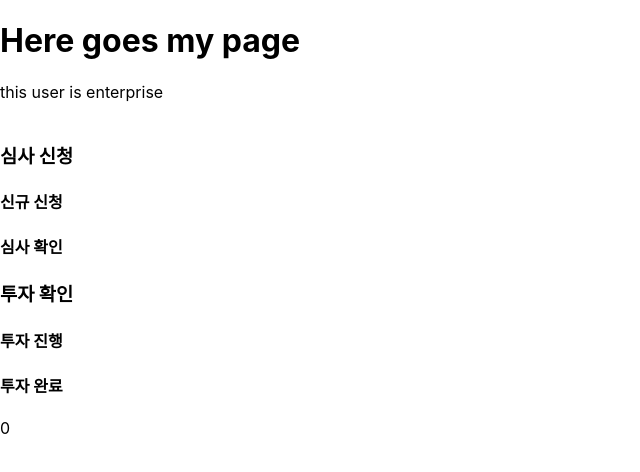
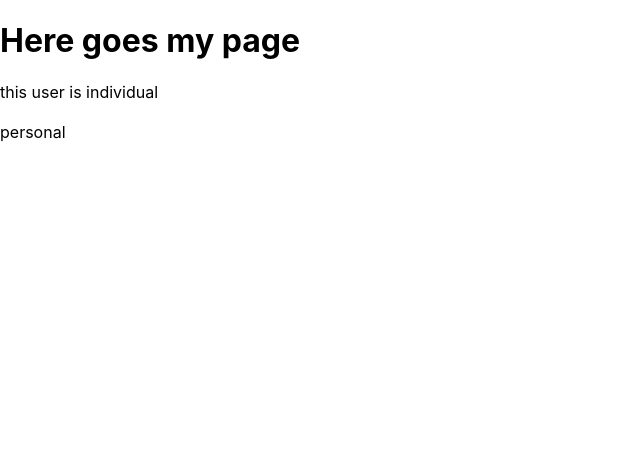
Before and after one commit to 2023KoscomTeam1/react-front, a React (Create React App) app: page /user/1 in a window 1280 px wide. Shown: the top 472 px of the page, without its empty margins (0-640 px from the left). Built offline with nearby package versions, Linux system fonts and the light colour scheme.

Commit message:
fix: user type into string

```diff
--- a/src/routes/MyPage.js
+++ b/src/routes/MyPage.js
@@ -16,7 +16,7 @@ function MyPage() {
       user_place: "충청도",
       user_assets: { asset_id: "1", count: 1, average_price: 13.4 },
       balance: 432.153,
-      user_type: 0,
+      user_type: "personal",
     };
     console.log(json);
     setUsers(json);
@@ -33,7 +33,7 @@ function MyPage() {
       <h1>Here goes my page</h1>
       {loading ? (
         <h1>Loading</h1>
-      ) : users.user_type == 0 ? (
+      ) : users.user_type == "company" ? (
         <div>
           this user is enterprise
           <EPortfolio user_type={users.user_type} />
```
